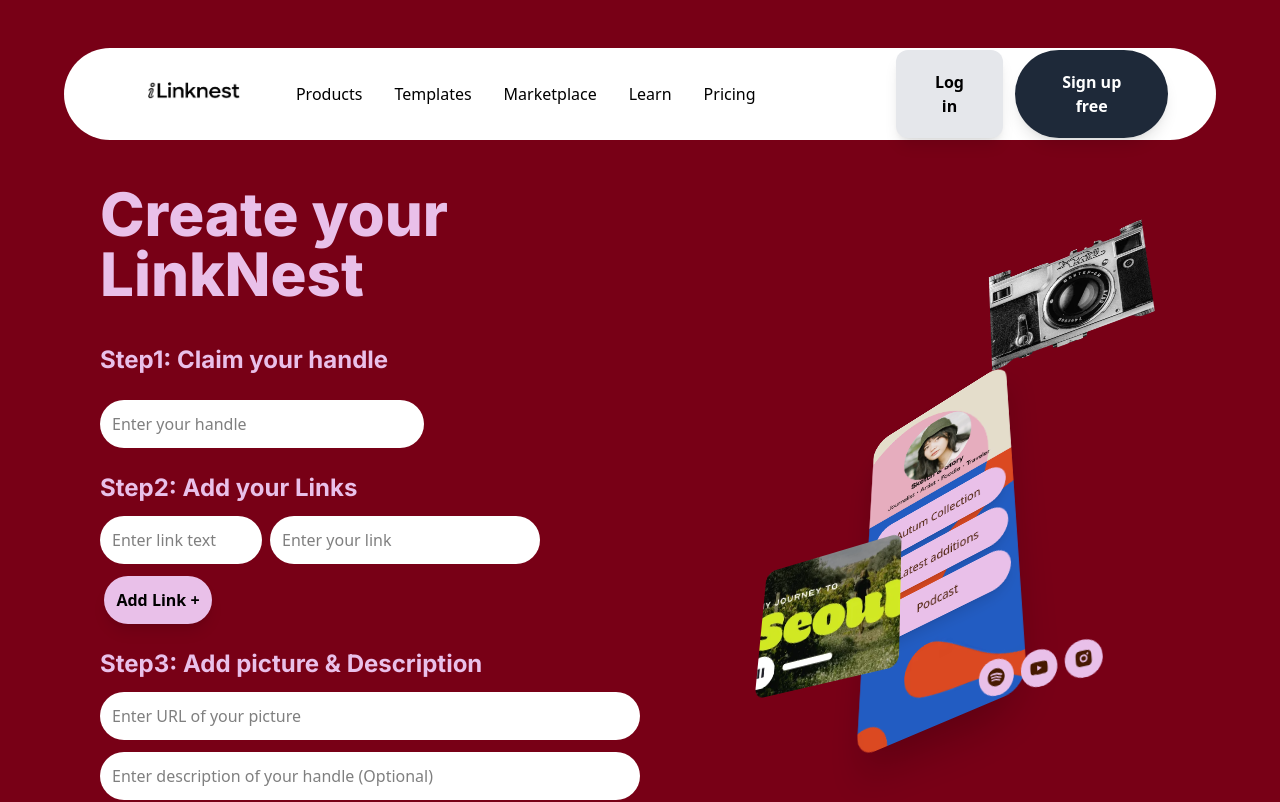
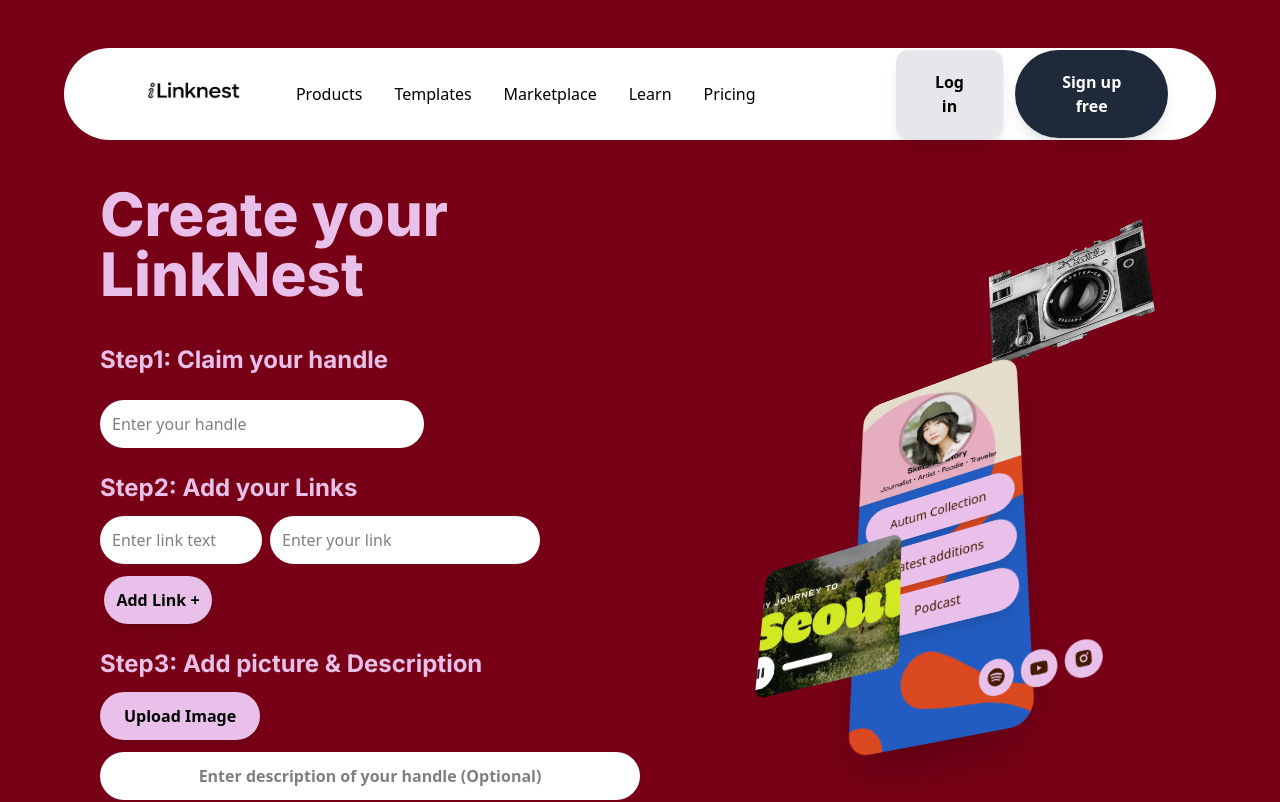
Before and after one commit to akm2006/linknest, a Next.js app: page /generate in a window 1280 px wide. Shown: the top 802 px of the page. Built offline with nearby package versions, Linux system fonts and the light colour scheme; no server answers.

Commit message:
cloudinary for images

```diff
--- /dev/null
+++ b/app/api/upload/route.js
@@ -0,0 +1,35 @@
+import { v2 as cloudinary } from "cloudinary";
+
+cloudinary.config({
+  cloud_name: process.env.NEXT_PUBLIC_CLOUDINARY_CLOUD_NAME,
+  api_key: process.env.NEXT_PUBLIC_CLOUDINARY_API_KEY,
+  api_secret: process.env.CLOUDINARY_API_SECRET,
+});
+
+export async function POST(req) {
+  try {
+    const formData = await req.formData();
+    const file = formData.get("file");
+
+    if (!file) {
+      return Response.json({ success: false, message: "No file found" }, { status: 400 });
+    }
+
+    const arrayBuffer = await file.arrayBuffer();
+    const buffer = Buffer.from(arrayBuffer);
+
+    const result = await new Promise((resolve, reject) => {
+      cloudinary.uploader
+        .upload_stream({ resource_type: "image" }, (error, result) => {
+          if (error) reject(error);
+          else resolve(result);
+        })
+        .end(buffer);
+    });
+
+    return Response.json({ success: true, url: result.secure_url });
+  } catch (err) {
+    console.error("Upload error:", err);
+    return Response.json({ success: false, message: "Upload failed" }, { status: 500 });
+  }
+}
--- a/app/generate/Generate.js
+++ b/app/generate/Generate.js
@@ -3,7 +3,7 @@ import { React, useState } from "react";
 import Image from "next/image";
 import FloatingCard from "@/components/FloatingCard";
 import { RiInstagramFill } from "react-icons/ri";
-import { FaYoutube, FaSpotify } from "react-icons/fa";
+import { FaYoutube, FaSpotify, FaSpinner } from "react-icons/fa";
 import { ToastContainer, toast } from "react-toastify";
 import { useSearchParams } from "next/navigation";
 import { Dialog, DialogPanel, DialogTitle } from "@headlessui/react";
@@ -23,7 +23,37 @@ const Generate = () => {
     setIsOpen(false);
     sethandle("");
   };
+  const [isUploading, setIsUploading] = useState(false);
 
+  const handleFileUpload = async (e) => {
+    const file = e.target.files[0];
+    if (!file) return;
+
+    setIsUploading(true); // show loading if needed
+
+    const formData = new FormData();
+    formData.append("file", file);
+
+    try {
+      const res = await fetch("/api/upload", {
+        method: "POST",
+        body: formData,
+      });
+
+      const data = await res.json();
+      if (data.success) {
+        setpic(data.url);
+        toast.success("Image uploaded successfully!");
+      } else {
+        toast.error(data.message || "Upload failed");
+      }
+    } catch (err) {
+      toast.error("Something went wrong during upload");
+      console.error(err);
+    } finally {
+      setIsUploading(false);
+    }
+  };
   const handleChange = (index, field, value) => {
     setlinks((prevLinks) =>
       prevLinks.map((item, i) => {
@@ -35,10 +65,20 @@ const Generate = () => {
     );
   };
 
+  const isFormValid =
+    !isUploading &&
+    handle.trim() !== "" &&
+    pic.trim() !== "" &&
+    links.every(
+      (link) => link.linktext.trim() !== "" && link.link.trim() !== ""
+    );
   const addLink = () => {
     setlinks(links.concat([{ link: "", linktext: "" }]));
   };
-  const formattedHandle = handle.trim().replace(/\s+/g, "_").replace(/[^a-zA-Z0-9-_]/g, "");
+  const formattedHandle = handle
+    .trim()
+    .replace(/\s+/g, "_")
+    .replace(/[^a-zA-Z0-9-_]/g, "");
   const submitLinks = async () => {
     const payload = {
       handle: formattedHandle,
@@ -58,14 +98,17 @@ const Generate = () => {
     };
 
     try {
-      const r = await fetch(`${process.env.NEXT_PUBLIC_HOST}/api/add`, requestOptions);
+      const r = await fetch(
+        `${process.env.NEXT_PUBLIC_HOST}/api/add`,
+        requestOptions
+      );
       const result = await r.json();
       if (result.success) {
         toast.success("Your Linknest has been created");
         setlinks([{ link: "", linktext: "" }]);
-        setpic([]);
+        setpic("");
 
-        setdesc([]);
+        setdesc("");
         open();
       } else {
         toast.error(result.message);
@@ -80,14 +123,17 @@ const Generate = () => {
     <div className="bg-[#780016] min-h-screen max-w-screen px-4 sm:px-10 md:px-20 py-[10vh] sm:py-[16vh] md:py-[21vh]">
       <ToastContainer theme="dark" />
 
-
       <div className="mt-4 px-4 sm:px-5 flex flex-col sm:flex-row justify-between">
         <div className="flex flex-col gap-10 sm:w-[50%] w-full">
           <div className="flex flex-col border-0 gap-6">
-      <h1 className={`${inter.className} text-[#E9C0E9] text-4xl sm:text-5xl md:text-6xl mb-4 font-extrabold text-center sm:text-left`}>
+            <h1
+              className={`${inter.className} text-[#E9C0E9] text-4xl sm:text-5xl md:text-6xl mb-4 font-extrabold text-center sm:text-left`}
+            >
               Create your LinkNest
             </h1>
-      <h1 className={`${inter.className} text-[#E9C0E9] text-xl sm:text-2xl font-bold`}>
+            <h1
+              className={`${inter.className} text-[#E9C0E9] text-xl sm:text-2xl font-bold`}
+            >
               Step1: Claim your handle
             </h1>
             <div className="flex">
@@ -101,7 +147,9 @@ const Generate = () => {
             </div>
 
             <div className="flex flex-col gap-3">
-        <h1 className={`${inter.className} text-[#E9C0E9] text-xl sm:text-2xl font-bold`}>
+              <h1
+                className={`${inter.className} text-[#E9C0E9] text-xl sm:text-2xl font-bold`}
+              >
                 Step2: Add your Links
               </h1>
 
@@ -109,14 +157,18 @@ const Generate = () => {
                 links.map((item, index) => (
                   <div key={index} className="flex flex-col sm:flex-row gap-2">
                     <input
-                onChange={(e) => handleChange(index, "linktext", e.target.value)}
+                      onChange={(e) =>
+                        handleChange(index, "linktext", e.target.value)
+                      }
                       value={item.linktext}
                       type="text"
                       placeholder="Enter link text"
                       className="p-3 w-full sm:w-[30%] bg-white focus:outline-purple-600 rounded-full"
                     />
                     <input
-                onChange={(e) => handleChange(index, "link", e.target.value)}
+                      onChange={(e) =>
+                        handleChange(index, "link", e.target.value)
+                      }
                       value={item.link}
                       type="text"
                       placeholder="Enter your link"
@@ -134,27 +186,59 @@ const Generate = () => {
             </div>
 
             <div className="flex flex-col gap-3">
-        <h1 className={`${inter.className} text-[#E9C0E9] text-xl sm:text-2xl font-bold`}>
+              <h1
+                className={`${inter.className} text-[#E9C0E9] text-xl sm:text-2xl font-bold`}
+              >
                 Step3: Add picture & Description
               </h1>
+              <label
+                htmlFor="pic-upload"
+                className="cursor-pointer bg-[#E9C0E9] hover:text-white hover:bg-[#be90be] text-black font-bold py-3 px-6 rounded-full shadow-md transition duration-300 w-fit flex gap-2 items-center"
+              >
+                {isUploading ? (
+                  <>
+                    Uploading
+                    <FaSpinner className="animate-spin" />
+                  </>
+                ) : pic ? (
+                  "Change Image"
+                ) : (
+                  "Upload Image"
+                )}{" "}
+              </label>
               <input
-          onChange={(e) => setpic(e.target.value)}
-          value={pic}
-          type="text"
-          placeholder="Enter URL of your picture"
-          className="p-3 w-full bg-white focus:outline-purple-600 rounded-full"
+                id="pic-upload"
+                type="file"
+                accept="image/*"
+                onChange={handleFileUpload}
+                className="hidden"
               />
+              {pic && (
+                <div className="m-auto">
+                  <img
+                    src={pic}
+                    width={100}
+                    height={100}
+                    alt="Uploaded preview"
+                    className="rounded-full object-cover border-2 border-white"
+                  />
+                </div>
+              )}
               <input
                 onChange={(e) => setdesc(e.target.value)}
                 value={desc}
                 type="text"
+                maxLength={150}
                 placeholder="Enter description of your handle (Optional)"
-          className="p-3 w-full bg-white focus:outline-purple-600 rounded-full"
+                className="p-3 w-full bg-white focus:outline-purple-600 rounded-full text-center font-semibold"
               />
+              <p className="text-sm text-right text-gray-300">
+                {desc.length}/150 characters
+              </p>
             </div>
 
             <button
-        disabled={pic === "" || handle === "" || links[0].linktext === ""}
+              disabled={!isFormValid}
               onClick={submitLinks}
               className="disabled:bg-gray-400/50 disabled:text-black/30 disabled:cursor-not-allowed bg-[#E9C0E9] hover:bg-[#be90be] transition ease-in-out hover:text-white font-bold duration-300 text-black rounded-full px-6 sm:px-8 py-4 sm:py-5 shadow-lg w-full sm:w-auto"
             >
@@ -166,7 +250,8 @@ const Generate = () => {
         <div className="relative sm:w-[45%] w-full h-[50vh] text-amber-950 sm:mt-0 mt-[10vw] sm:h-[90vh] border-0 flex items-center justify-center bg-transparent [perspective:1000px]">
           <FloatingCard
             sensitivity={30}
-  className="absolute z-0 h-[20%] w-[35%] bg-[url(/card/camera.webp)] bg-center bg-cover top-[5%] right-[6%]"/>
+            className="absolute z-0 h-[20%] w-[35%] bg-[url(/card/camera.webp)] bg-center bg-cover top-[5%] right-[6%]"
+          />
 
           <FloatingCard
             sensitivity={30}
@@ -189,15 +274,15 @@ const Generate = () => {
             </div>
           </FloatingCard>
           <FloatingCard
-            sensitivity={40}
+            sensitivity={30}
             className="absolute z-10 w-[50%] sm:w-[40%] h-[100%] sm:h-[32vw] bg-[url(/card/card2.webp)] bg-center bg-cover rounded-3xl p-[2vw] shadow-2xl flex flex-col items-center"
           >
-            <Image
-                  src="/card/user2.webp"
+            <img
+              src={pic ||"/card/user2.webp"}
               width={100}
               height={100}
               alt="Profile"
-      className=" absolute top-[6%] rounded-full object-cover w-16 h-16 sm:w-20 sm:h-20 md:w-24 md:h-24%"
+className="absolute top-[4%] rounded-full object-cover border-4 border-black/20 w-16 h-16 sm:w-20 sm:h-20 md:w-24 md:h-24"
             />
 
             <div className="flex flex-col w-[100%] font-medium items-center gap-2 absolute top-[35%]">
@@ -208,7 +293,9 @@ const Generate = () => {
               <button className="bg-[#E9C0E9] rounded-full text-[2.4vw] sm:text-xs md:text-sm w-[90%] py-[1vw] shadow-lg">
                 Latest additions
               </button>
-<button className="bg-[#E9C0E9] rounded-full text-[2.4vw] sm:text-xs md:text-sm w-[90%] py-[1vw] shadow-lg">                Podcast
+              <button className="bg-[#E9C0E9] rounded-full text-[2.4vw] sm:text-xs md:text-sm w-[90%] py-[1vw] shadow-lg">
+                {" "}
+                Podcast
               </button>
             </div>
           </FloatingCard>
@@ -222,7 +309,8 @@ const Generate = () => {
                 Linknest Created Successfully
               </DialogTitle>
               <p className="mt-2 text-sm font-semibold text-gray-200">
-                You can view your Linknest at {process.env.NEXT_PUBLIC_HOST}/{formattedHandle}
+                You can view your Linknest at {process.env.NEXT_PUBLIC_HOST}/
+                {formattedHandle}
               </p>
               <div className="mt-4 ">
                 <button
@@ -233,7 +321,10 @@ const Generate = () => {
                 </button>
                 <button
                   onClick={() =>
-                    window.open(`${process.env.NEXT_PUBLIC_HOST}/${formattedHandle}`, "_blank")
+                    window.open(
+                      `${process.env.NEXT_PUBLIC_HOST}/${formattedHandle}`,
+                      "_blank"
+                    )
                   }
                   className="rounded-md w-[50%] bg-gray-200 px-4 py-2 text-black hover:bg-gray-400 m-4 font-bold transition ease-in-out duration-300 "
                 >
--- a/package.json
+++ b/package.json
@@ -10,9 +10,11 @@
   },
   "dependencies": {
     "@headlessui/react": "^2.2.4",
+    "cloudinary": "^2.7.0",
     "hamburger-react": "^2.5.2",
     "mongodb": "^6.17.0",
     "next": "15.3.3",
+    "next-cloudinary": "^6.16.0",
     "react": "^19.0.0",
     "react-dom": "^19.0.0",
     "react-icons": "^5.5.0",
```
Also changed, not shown: components/Hero.js (+4 -4 lines), 1 other file (tests, documents, lock files or other folders). Lines whose indentation alone changed are shown as unchanged.
